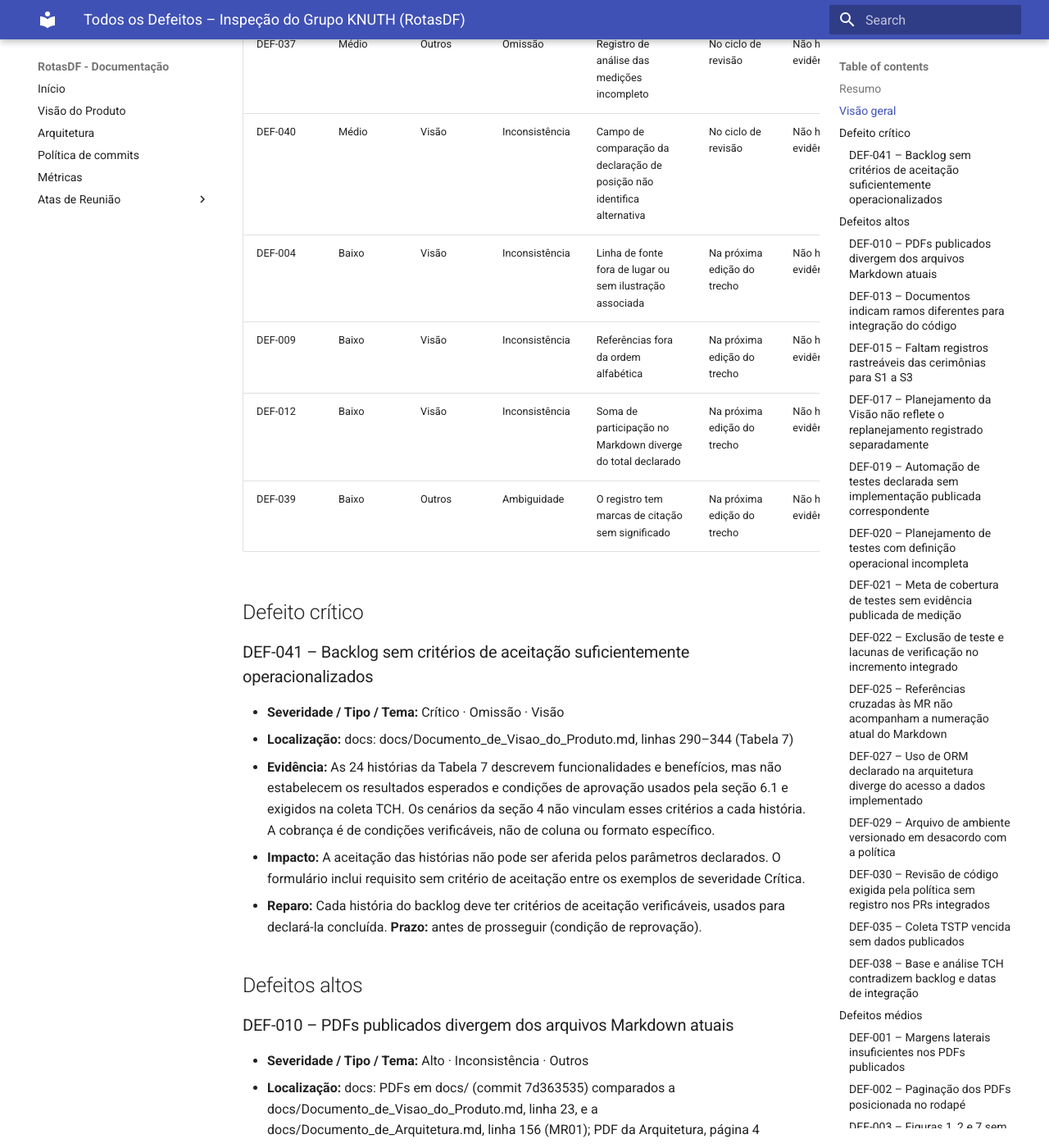
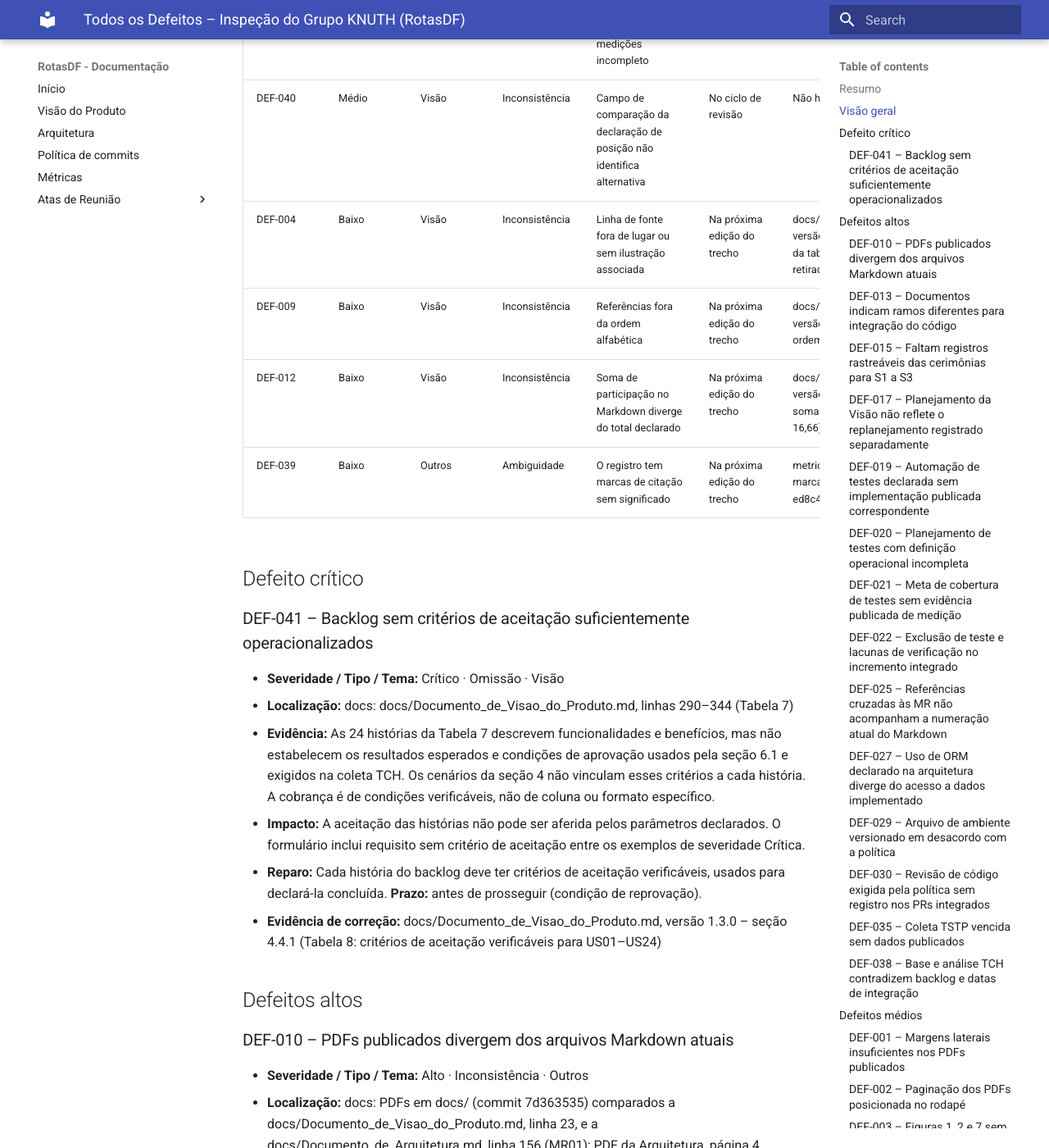
Before and after one commit to FGA0138-MDS-Ajax/2026.2-T02-Knuth, an MkDocs documentation site: the page built from docs/Defeitos_KNUTH.md, in a window 1280 px wide and 1400 px high, scrolled down 5097 px. Shown: the whole window at 82% size. Built offline with MkDocs 1.6.1 and Material for MkDocs 9.7.7, drawn with Linux system fonts in a browser that asks for light colours; some of the changed text lies outside the part shown.

Commit message:
docs: registra evidencias de correcao dos defeitos DEF-041, DEF-004, DEF-009, DEF-012 e DEF-039

```diff
--- a/docs/Defeitos_KNUTH.md
+++ b/docs/Defeitos_KNUTH.md
@@ -16,7 +16,7 @@ Extraído do Relatório de Inspeção do Grupo HOPPER (FGA0312 – Métodos de D
 
 | ID | Sev. | Tema | Tipo | Descrição | Prazo | Evidência de correção |
 | --- | --- | --- | --- | --- | --- | --- |
-| DEF-041 | Crítico | Visão | Omissão | Backlog sem critérios de aceitação suficientemente operacionalizados | Antes de prosseguir (condição de reprovação) | Não há evidência |
+| DEF-041 | Crítico | Visão | Omissão | Backlog sem critérios de aceitação suficientemente operacionalizados | Antes de prosseguir (condição de reprovação) | docs/Documento_de_Visao_do_Produto.md, versão 1.3.0 – seção 4.4.1 (Tabela 8: critérios de aceitação verificáveis para US01–US24) |
 | DEF-010 | Alto | Outros | Inconsistência | PDFs publicados divergem dos arquivos Markdown atuais | Até a entrega final, com rechecagem | Não há evidência |
 | DEF-013 | Alto | Visão | Inconsistência | Documentos indicam ramos diferentes para integração do código | Até a entrega final, com rechecagem | Não há evidência |
 | DEF-015 | Alto | Outros | Omissão | Faltam registros rastreáveis das cerimônias para S1 a S3 | Até a entrega final, com rechecagem | Não há evidência |
@@ -53,10 +53,10 @@ Extraído do Relatório de Inspeção do Grupo HOPPER (FGA0312 – Métodos de D
 | DEF-036 | Médio | Outros | Inconsistência | DoD usada pela métrica difere da definição da Visão | No ciclo de revisão | Não há evidência |
 | DEF-037 | Médio | Outros | Omissão | Registro de análise das medições incompleto | No ciclo de revisão | Não há evidência |
 | DEF-040 | Médio | Visão | Inconsistência | Campo de comparação da declaração de posição não identifica alternativa | No ciclo de revisão | Não há evidência |
-| DEF-004 | Baixo | Visão | Inconsistência | Linha de fonte fora de lugar ou sem ilustração associada | Na próxima edição do trecho | Não há evidência |
-| DEF-009 | Baixo | Visão | Inconsistência | Referências fora da ordem alfabética | Na próxima edição do trecho | Não há evidência |
-| DEF-012 | Baixo | Visão | Inconsistência | Soma de participação no Markdown diverge do total declarado | Na próxima edição do trecho | Não há evidência |
-| DEF-039 | Baixo | Outros | Ambiguidade | O registro tem marcas de citação sem significado | Na próxima edição do trecho | Não há evidência |
+| DEF-004 | Baixo | Visão | Inconsistência | Linha de fonte fora de lugar ou sem ilustração associada | Na próxima edição do trecho | docs/Documento_de_Visao_do_Produto.md, versão 1.3.1 – fonte da Tabela 1 logo abaixo da tabela e linha de fonte órfã da seção 2.4 retirada |
+| DEF-009 | Baixo | Visão | Inconsistência | Referências fora da ordem alfabética | Na próxima edição do trecho | docs/Documento_de_Visao_do_Produto.md, versão 1.3.1 – referências da seção 7 em ordem alfabética (NBR 6023) |
+| DEF-012 | Baixo | Visão | Inconsistência | Soma de participação no Markdown diverge do total declarado | Na próxima edição do trecho | docs/Documento_de_Visao_do_Produto.md, versão 1.3.1 – participação ajustada para somar exatamente 100 (4 × 16,67 + 2 × 16,66) |
+| DEF-039 | Baixo | Outros | Ambiguidade | O registro tem marcas de citação sem significado | Na próxima edição do trecho | metricas/projeto/registro-escopo.md – marcas “[cite: …]” retiradas (commit ed8c40ce) |
 
 ## Defeito crítico
 
@@ -67,6 +67,7 @@ Extraído do Relatório de Inspeção do Grupo HOPPER (FGA0312 – Métodos de D
 - **Evidência:** As 24 histórias da Tabela 7 descrevem funcionalidades e benefícios, mas não estabelecem os resultados esperados e condições de aprovação usados pela seção 6.1 e exigidos na coleta TCH. Os cenários da seção 4 não vinculam esses critérios a cada história. A cobrança é de condições verificáveis, não de coluna ou formato específico.
 - **Impacto:** A aceitação das histórias não pode ser aferida pelos parâmetros declarados. O formulário inclui requisito sem critério de aceitação entre os exemplos de severidade Crítica.
 - **Reparo:** Cada história do backlog deve ter critérios de aceitação verificáveis, usados para declará-la concluída. **Prazo:** antes de prosseguir (condição de reprovação).
+- **Evidência de correção:** docs/Documento_de_Visao_do_Produto.md, versão 1.3.0 – seção 4.4.1 (Tabela 8: critérios de aceitação verificáveis para US01–US24)
 
 ## Defeitos altos
 
@@ -369,6 +370,7 @@ Extraído do Relatório de Inspeção do Grupo HOPPER (FGA0312 – Métodos de D
 - **Evidência:** A fonte da Tabela 1 aparece depois do parágrafo explicativo, separada da tabela (linha 86). A seção 2.4 traz “Fonte: Elaborado pelos autores (2026)” sem nenhuma tabela ou figura (linha 191).
 - **Impacto:** Fere a consistência editorial.
 - **Reparo:** A fonte da Tabela 1 deve ficar logo abaixo da tabela, e a linha de fonte da seção 2.4 deve ser associada a uma ilustração ou retirada. **Prazo:** na próxima edição do trecho.
+- **Evidência de correção:** docs/Documento_de_Visao_do_Produto.md, versão 1.3.1 – fonte da Tabela 1 logo abaixo da tabela e linha de fonte órfã da seção 2.4 retirada
 
 ### DEF-009 – Referências fora da ordem alfabética
 
@@ -377,6 +379,7 @@ Extraído do Relatório de Inspeção do Grupo HOPPER (FGA0312 – Métodos de D
 - **Evidência:** A referência ao ISTQB vem depois de SOMMERVILLE, o que contraria a NBR 6023.
 - **Impacto:** Fere a consistência editorial.
 - **Reparo:** As referências da seção 7 devem seguir a ordem alfabética, conforme a NBR 6023. **Prazo:** na próxima edição do trecho.
+- **Evidência de correção:** docs/Documento_de_Visao_do_Produto.md, versão 1.3.1 – referências da seção 7 em ordem alfabética (NBR 6023)
 
 ### DEF-012 – Soma de participação no Markdown diverge do total declarado
 
@@ -385,6 +388,7 @@ Extraído do Relatório de Inspeção do Grupo HOPPER (FGA0312 – Métodos de D
 - **Evidência:** A Visão registra seis parcelas de 16,6, soma 99,6, e declara total 100. Trata-se de inconsistência aritmética de baixo impacto; diferenças por arredondamento no PDF não recebem nova penalidade.
 - **Impacto:** Inconsistência editorial local, sem alteração da avaliação técnica do produto.
 - **Reparo:** Os pontos de participação devem somar exatamente o total declarado (100). **Prazo:** na próxima edição do trecho.
+- **Evidência de correção:** docs/Documento_de_Visao_do_Produto.md, versão 1.3.1 – participação ajustada para somar exatamente 100 (4 × 16,67 + 2 × 16,66)
 
 ### DEF-039 – O registro tem marcas de citação sem significado
 
@@ -393,3 +397,4 @@ Extraído do Relatório de Inspeção do Grupo HOPPER (FGA0312 – Métodos de D
 - **Evidência:** Aparecem marcas como “[cite: 20]”, “[cite: 1, 11]” e “[cite: 5, 6, 7]”, sem nenhuma referência correspondente.
 - **Impacto:** O registro fica confuso para o leitor.
 - **Reparo:** As marcas “[cite: …]” devem ser retiradas ou substituídas por referências identificáveis. **Prazo:** na próxima edição do trecho.
+- **Evidência de correção:** metricas/projeto/registro-escopo.md – marcas “[cite: …]” retiradas (commit ed8c40ce)
```
